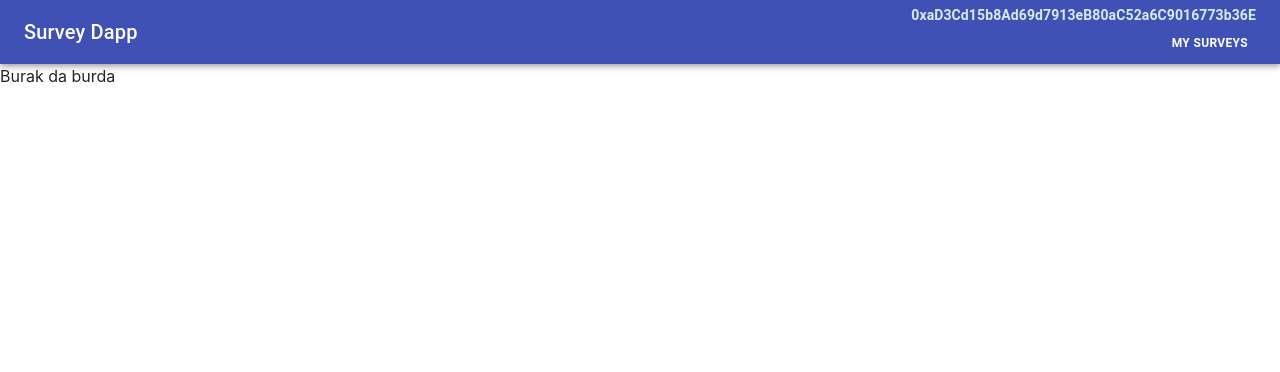
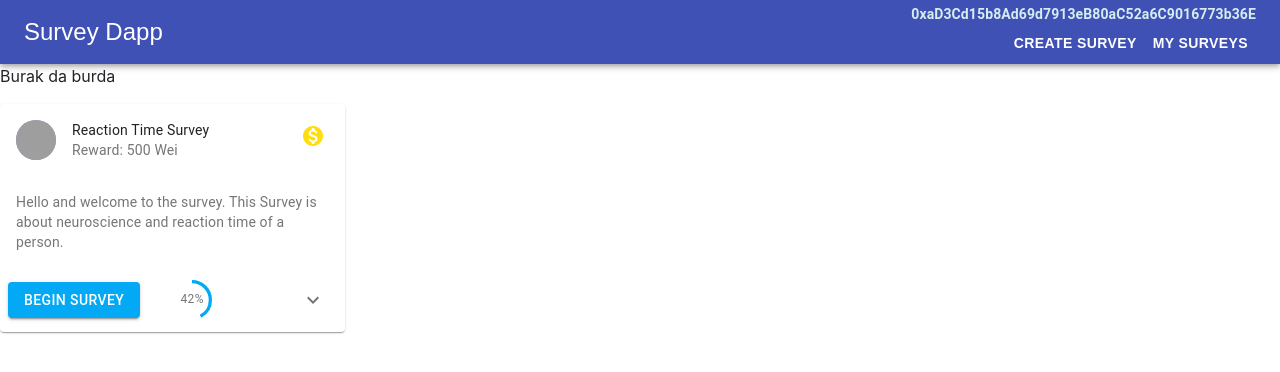
Before and after one commit to canberkkeles/survey_reward, a React app: page / in a window 1280 px wide. Built offline with nearby package versions, Linux system fonts and the light colour scheme; grey boxes are pictures that could not be loaded; a web font is replaced by a local one.

Commit message:
Added survey cards and card details.

```diff
--- a/public/index.html
+++ b/public/index.html
@@ -22,6 +22,10 @@
       work correctly both with client-side routing and a non-root public URL.
       Learn how to configure a non-root public URL by running `npm run build`.
     -->
+    <link
+      href="http://fonts.cdnfonts.com/css/seravek-medium"
+      rel="stylesheet"
+    />
     <title>Survey Reward System</title>
   </head>
   <body>
--- a/src/components/Main.js
+++ b/src/components/Main.js
@@ -1,12 +1,16 @@
 import React from "react";
 import Navbar from "./UI/Navbar";
+import SurveyCard from "./UI/SurveyCard";
 
 export class Main extends React.Component {
   render() {
     return (
       <div>
         <Navbar />
+
         <p>Burak da burda</p>
+
+        <SurveyCard />
       </div>
     );
   }
--- /dev/null
+++ b/src/components/UI/CircularStatic.js
@@ -0,0 +1,38 @@
+import React from "react";
+import CircularProgress from "@material-ui/core/CircularProgress";
+import Typography from "@material-ui/core/Typography";
+import Box from "@material-ui/core/Box";
+
+function CircularProgressWithLabel(props) {
+  return (
+    <Box position="relative" display="inline-flex">
+      <CircularProgress variant="determinate" {...props} />
+      <Box
+        top={0}
+        left={0}
+        bottom={0}
+        right={0}
+        position="absolute"
+        display="flex"
+        alignItems="center"
+        justifyContent="center"
+      >
+        <Typography
+          variant="caption"
+          component="div"
+          color="textSecondary"
+        >{`${Math.round(props.value)}%`}</Typography>
+      </Box>
+    </Box>
+  );
+}
+
+export default function CircularStatic(props) {
+  const questionCount = props.questionCount;
+  const [answered, setAnswered] = React.useState(props.answered);
+  const [progress, setProgress] = React.useState(
+    Math.round((answered / questionCount) * 100)
+  );
+
+  return <CircularProgressWithLabel value={progress} />;
+}
--- a/src/components/UI/Navbar.js
+++ b/src/components/UI/Navbar.js
@@ -9,11 +9,10 @@ const useStyles = makeStyles((theme) => ({
   root: {
     flexGrow: 1,
   },
-  menuButton: {
-    marginRight: theme.spacing(2),
-  },
   title: {
     flexGrow: 1,
+    cursor: "pointer",
+    fontFamily: ["Seravek", "sans-serif"].join(","),
   },
   adressCss: {
     flexGrow: 1,
@@ -26,8 +25,16 @@ const useStyles = makeStyles((theme) => ({
     flexGrow: 1,
     textAlign: "right",
     fontWeight: "bold",
-    fontSize: 12,
+    fontSize: 14,
     color: "white",
+    fontFamily: ["Seravek", "sans-serif"].join(","),
+  },
+  logo: {
+    flexGrow: 1,
+    color: "white",
+    fontWeight: "bold",
+    fontSize: 25,
+    textDecoration: "none",
   },
 }));
 
@@ -35,17 +42,24 @@ export default function Navbar() {
   const classes = useStyles();
   const account = "0xaD3Cd15b8Ad69d7913eB80aC52a6C9016773b36E";
   const appName = "Survey Dapp";
+
   return (
     <div className={classes.root}>
       <AppBar position="static">
         <Toolbar>
-          <Typography variant="h6" className={classes.title}>
+          <Typography
+            variant="h5"
+            className={classes.title}
+            onClick={() => alert("Redirecting to home page <3")}
+          >
             {appName}
           </Typography>
+
           <div style={{ textAlign: "right" }}>
             <Typography variant="h6" className={classes.adressCss}>
               {account}
             </Typography>
+            <Button className={classes.navbarButtons}>Create Survey</Button>
             <Button className={classes.navbarButtons}>My Surveys</Button>
           </div>
         </Toolbar>
--- /dev/null
+++ b/src/components/UI/SurveyCard.js
@@ -0,0 +1,118 @@
+import React from "react";
+import { makeStyles } from "@material-ui/core/styles";
+import clsx from "clsx";
+import Card from "@material-ui/core/Card";
+import CardHeader from "@material-ui/core/CardHeader";
+import CardContent from "@material-ui/core/CardContent";
+import CardActions from "@material-ui/core/CardActions";
+import Collapse from "@material-ui/core/Collapse";
+import Avatar from "@material-ui/core/Avatar";
+import IconButton from "@material-ui/core/IconButton";
+import Typography from "@material-ui/core/Typography";
+import ExpandMoreIcon from "@material-ui/icons/ExpandMore";
+import MonetizationOnIcon from "@material-ui/icons/MonetizationOn";
+import Button from "@material-ui/core/Button";
+import { lightBlue } from "@material-ui/core/colors";
+import { ThemeProvider, createMuiTheme } from "@material-ui/core/styles";
+import CircularStatic from "./CircularStatic";
+
+const useStyles = makeStyles((theme) => ({
+  root: {
+    maxWidth: 345,
+  },
+  media: {
+    height: 0,
+    paddingTop: "56.25%", // 16:9
+  },
+
+  expand: {
+    transform: "rotate(0deg)",
+    marginLeft: "auto",
+    transition: theme.transitions.create("transform", {
+      duration: theme.transitions.duration.shortest,
+    }),
+  },
+  expandOpen: {
+    transform: "rotate(180deg)",
+  },
+}));
+const theme = createMuiTheme({
+  palette: {
+    primary: lightBlue,
+  },
+});
+export default function SurveyCard() {
+  const classes = useStyles();
+  const [expanded, setExpanded] = React.useState(false);
+  const prize = "500 Wei";
+  const surveyTitle = "Reaction Time Survey";
+  const description =
+    "Hello and welcome to the survey. This Survey is about neuroscience and reaction time of a person.";
+  const questionCount = 12;
+  const [currentQuestion, setCurrentQuestion] = React.useState(5);
+  const details = `This survey has ${questionCount} questions. It takes approximately ${questionCount} minutes. Thank you for your participation.`;
+  const handleExpandClick = () => {
+    setExpanded(!expanded);
+  };
+
+  return (
+    <Card className={classes.root}>
+      <CardHeader
+        avatar={
+          // Icon dedik
+          <Avatar
+            src="/broken-image.jpg"
+            aria-label="conductor"
+            style={{ backgroundColor: "#7e9edf" }}
+          ></Avatar>
+        }
+        action={
+          <IconButton aria-label="donate">
+            <MonetizationOnIcon style={{ color: "#FFDD0E" }} />
+          </IconButton>
+        }
+        title={surveyTitle}
+        subheader={`Reward: ${prize}`}
+      />
+
+      <CardContent>
+        <Typography variant="body2" color="textSecondary" component="p">
+          {description}
+        </Typography>
+      </CardContent>
+
+      <CardActions disableSpacing>
+        <ThemeProvider theme={theme}>
+          <Button
+            variant="contained"
+            color="primary"
+            style={{ color: "white" }}
+          >
+            Begin Survey
+          </Button>
+          &ensp;&ensp;&ensp;&ensp;
+          <CircularStatic
+            questionCount={questionCount}
+            answered={currentQuestion}
+          />
+        </ThemeProvider>
+        <IconButton
+          className={clsx(classes.expand, {
+            [classes.expandOpen]: expanded,
+          })}
+          onClick={handleExpandClick}
+          aria-expanded={expanded}
+          aria-label="show more"
+        >
+          <ExpandMoreIcon />
+        </IconButton>
+      </CardActions>
+      <Collapse in={expanded} timeout="auto" unmountOnExit>
+        <CardContent>
+          <Typography paragraph>Before you start:</Typography>
+          <Typography paragraph>{details}</Typography>
+        </CardContent>
+      </Collapse>
+    </Card>
+  );
+}
```
